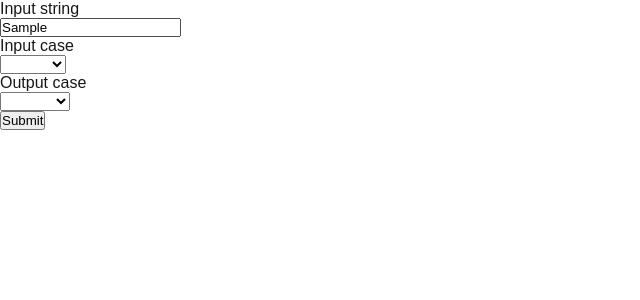
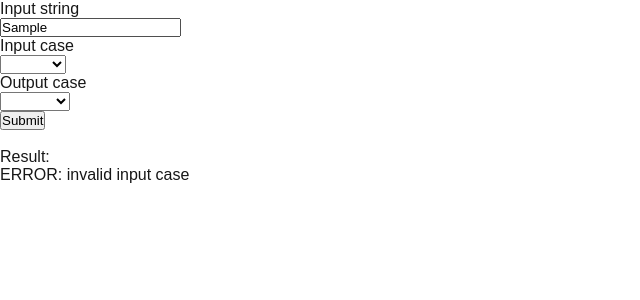
Before and after one commit to WJTipper/case-converter, a Next.js app in the folder next-app/: page / in a window 1280 px wide. Both pictures are taken after typing "Sample" into the empty fields and a click on the button "Submit". Shown: the top 300 px of the page, without its empty margins (0-640 px from the left). Built offline with nearby package versions, Linux system fonts and the light colour scheme.

Commit message:
Display output string when submit button is clicked

```diff
--- a/next-app/src/app/page.tsx
+++ b/next-app/src/app/page.tsx
@@ -1,4 +1,5 @@
 "use client";
+import { useState } from "react";
 import { convertString } from "./functions";
 
 export default function Home() {
@@ -13,13 +14,18 @@ export default function Home() {
 	const outputCaseList: string[] = [...inputCaseList];
 	outputCaseList.push("mumble");
 
+	const [outputString, setOutputString] = useState("");
+
 	const handleSubmit = (event: React.FormEvent<HTMLFormElement>) => {
 		event.preventDefault();
 		const data = new FormData(event.currentTarget);
-		const inputStr = data.get("input-str") as string;
-		const inputCase = data.get("input-case") as string;
-		const outputCase = data.get("output-case") as string;
-		convertString(inputStr, inputCase, outputCase);
+		setOutputString(
+			convertString(
+				data.get("input-str") as string,
+				data.get("input-case") as string,
+				data.get("output-case") as string
+			)
+		);
 	};
 
 	return (
@@ -59,6 +65,14 @@ export default function Home() {
 					Submit
 				</button>
 			</form>
+			{outputString != "" && (
+				<div>
+					<br />
+					Result:
+					<br />
+					{outputString}
+				</div>
+			)}
 		</div>
 	);
 }
```
